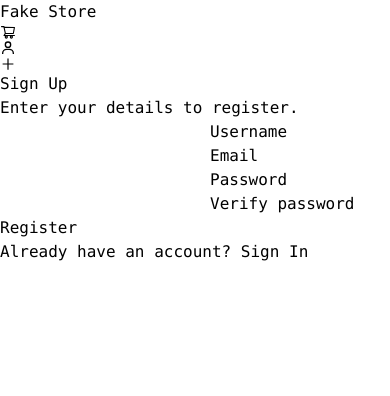
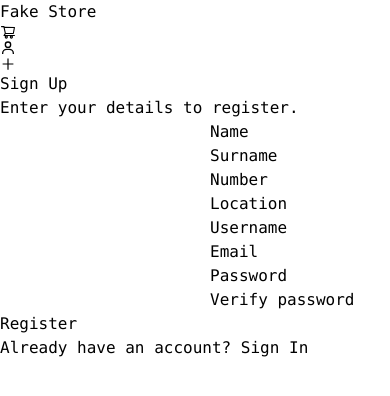
Before and after one commit to jaqubowsky/shopping-app-v2, a React (Vite) app: page /register in a window 390 px wide. Shown: the top 396 px of the page. Built offline with nearby package versions, Linux system fonts and the light colour scheme; no server answers; what @material-tailwind/react would draw is missing.

Commit message:
Add name, surname, phoneNumber and location

```diff
--- a/src/pages/Login/Register.tsx
+++ b/src/pages/Login/Register.tsx
@@ -9,6 +9,11 @@ import { useErrorBoundary } from "react-error-boundary";
 
 type Inputs = {
   e?: Event;
+  name: string;
+  surname: string;
+  location: string;
+  phoneNumber: string;
+
   username: string;
   email: string;
   password: string;
@@ -26,12 +31,20 @@ export default function Register() {
   const { showBoundary } = useErrorBoundary();
 
   const onSubmit: SubmitHandler<Inputs> = async (
-    { email, password, username },
+    { email, password, username, name, surname, location, phoneNumber },
     e
   ) => {
     e?.preventDefault();
     try {
-      const registerValues = { email, password, username };
+      const registerValues = {
+        email,
+        password,
+        username,
+        name,
+        surname,
+        location,
+        phoneNumber,
+      };
       await registerWithEmailAndPassword(registerValues);
     } catch (err) {
       showBoundary(err);
@@ -50,7 +63,76 @@ export default function Register() {
         onSubmit={onPromise(handleSubmit(onSubmit))}
         className="mb-2 mt-8 w-80 max-w-screen-lg sm:w-96"
       >
-        <div className="mb-4 flex flex-col gap-2">
+        <div className="mb-4 flex flex-row gap-2">
+          <div className="flex flex-col gap-3">
+            <Input
+              type="text"
+              size="lg"
+              label="Name"
+              {...register("name", {
+                required: validationInfo.required.username,
+              })}
+            />
+            {errors.name && (
+              <ErrorMessage
+                message={
+                  errors.name.message
+                    ? errors.name.message
+                    : validationInfo.undefined
+                }
+              />
+            )}
+            <Input
+              type="text"
+              size="lg"
+              label="Surname"
+              {...register("surname", {
+                required: validationInfo.required.surname,
+              })}
+            />
+            {errors.surname && (
+              <ErrorMessage
+                message={
+                  errors.surname.message
+                    ? errors.surname.message
+                    : validationInfo.undefined
+                }
+              />
+            )}
+            <Input
+              type="number"
+              size="lg"
+              label="Number"
+              {...register("phoneNumber", {})}
+            />
+            {errors.phoneNumber && (
+              <ErrorMessage
+                message={
+                  errors.phoneNumber.message
+                    ? errors.phoneNumber.message
+                    : validationInfo.undefined
+                }
+              />
+            )}
+            <Input
+              type="text"
+              size="lg"
+              label="Location"
+              {...register("location", {
+                required: validationInfo.required.surname,
+              })}
+            />
+            {errors.location && (
+              <ErrorMessage
+                message={
+                  errors.location.message
+                    ? errors.location.message
+                    : validationInfo.undefined
+                }
+              />
+            )}
+          </div>
+          <div className="flex flex-col gap-3">
             <Input
               type="text"
               size="lg"
@@ -133,6 +215,7 @@ export default function Register() {
               />
             )}
           </div>
+        </div>
         <Button className="mt-6" type="submit" color="amber" fullWidth>
           Register
         </Button>
```
Lines whose indentation alone changed are shown as unchanged.
